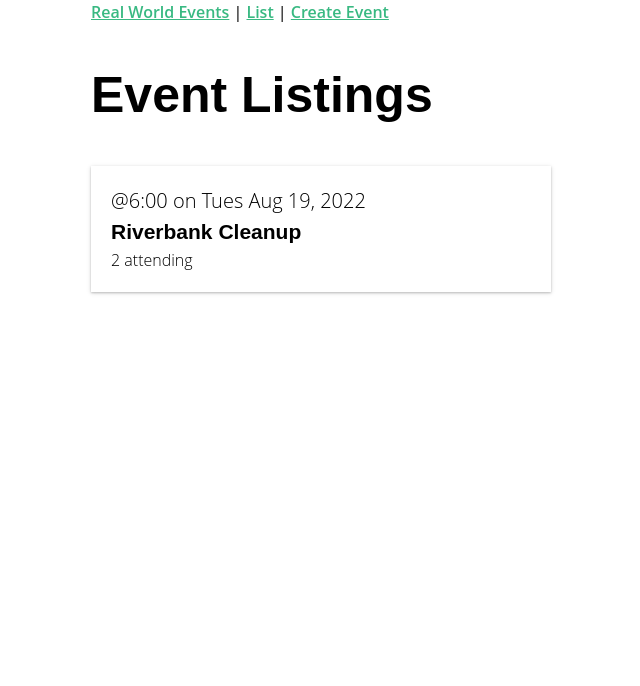
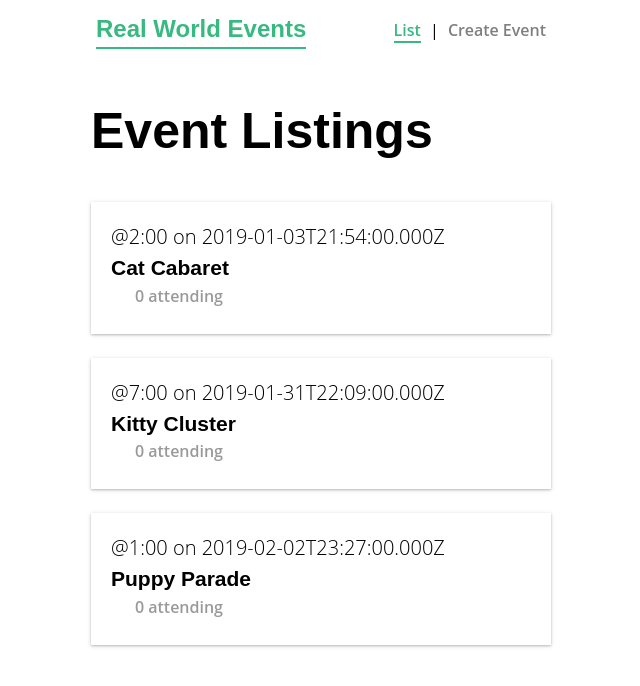
Before and after one commit to mortaen/real-world-vue, a Vue app: page / in a window 1280 px wide. Shown: the top 686 px of the page, without its empty margins (319-959 px from the left). Built offline with nearby package versions, Linux system fonts and the light colour scheme; data requests are answered from the project's data file.

Commit message:
Add BaseIcon and axios call to db.json

```diff
--- /dev/null
+++ b/db.json
@@ -0,0 +1,49 @@
+{
+    "events": [
+      {
+        "id": 5928101,
+        "user": {
+          "id": "abc123",
+          "name": "Adam"
+        },
+        "category": "animal welfare",
+        "organizer": "Adam",
+        "title": "Cat Cabaret",
+        "description": "Yay felines!",
+        "location": "Meow Town",
+        "date": "2019-01-03T21:54:00.000Z",
+        "time": "2:00",
+        "attendees": []
+      },
+      {
+        "id": 8419988,
+        "user": {
+          "id": "abc123",
+          "name": "Adam"
+        },
+        "category": "animal welfare",
+        "organizer": "Adam",
+        "title": "Kitty Cluster",
+        "description": "Yay cats!",
+        "location": "Catlandia",
+        "date": "2019-01-31T22:09:00.000Z",
+        "time": "7:00",
+        "attendees": []
+      },
+      {
+        "id": 4582797,
+        "user": {
+          "id": "abc123",
+          "name": "Adam"
+        },
+        "category": "animal welfare",
+        "organizer": "Adam",
+        "title": "Puppy Parade",
+        "description": "Yay pups!",
+        "location": "Puptown ",
+        "date": "2019-02-02T23:27:00.000Z",
+        "time": "1:00",
+        "attendees": []
+      }
+    ]
+  }
--- a/package.json
+++ b/package.json
@@ -8,7 +8,10 @@
     "lint": "vue-cli-service lint"
   },
   "dependencies": {
+    "axios": "^0.24.0",
     "core-js": "^3.6.5",
+    "feather-icons": "^4.28.0",
+    "lodash": "^4.17.21",
     "vue": "^2.6.11",
     "vue-router": "^3.2.0",
     "vuex": "^3.4.0"
--- /dev/null
+++ b/src/components/BaseIcon.vue
@@ -0,0 +1,52 @@
+<template>
+  <div class="icon-wrapper">
+    <svg class="icon" :width="width" :height="height">
+      <use v-bind="{ 'xlink:href': '/feather-sprite.svg#' + name }" />
+    </svg>
+    <slot></slot>
+  </div>
+</template>
+
+<script>
+import feather from 'feather-icons'
+export default {
+  props: {
+    name: String,
+    width: {
+      type: [Number, String],
+      default: 24,
+    },
+    height: {
+      type: [Number, String],
+      default: 24,
+    },
+  },
+  computed: {
+    svg() {
+      return feather.icons[this.name].toSvg({
+        class: 'icon',
+        width: this.width,
+        height: this.height,
+      })
+    },
+  },
+}
+</script>
+
+<style scoped>
+.icon-wrapper {
+  display: inline-flex;
+  align-items: center;
+  color: rgba(0, 0, 0, 0.4);
+  font-size: 1rem;
+  font-weight: 600;
+  margin-right: 6px;
+}
+.icon {
+  stroke: currentColor;
+  stroke-width: 2;
+  stroke-linecap: round;
+  stroke-linejoin: round;
+  fill: none;
+}
+</style>
--- a/src/components/EventCard.vue
+++ b/src/components/EventCard.vue
@@ -1,32 +1,25 @@
 <template>
   <router-link
     class="event-link"
-    :to="{ name: 'event-show', params: { id: '1' } }"
+    :to="{ name: 'event-show', params: { id: event.id } }"
   >
     <div class="event-card -shadow">
       <span class="eyebrow">@{{ event.time }} on {{ event.date }} </span>
       <h4 class="title">{{ event.title }}</h4>
-      <span>{{ event.attendees.length }} attending</span>
+      <BaseIcon name="users"
+        >{{ event.attendees ? event.attendees.length : 0 }} attending</BaseIcon
+      >
     </div>
   </router-link>
 </template>
 
 <script>
+import BaseIcon from './BaseIcon.vue'
 export default {
-  data() {
-    return {
-      event: {
-        id: 1,
-        title: 'Riverbank Cleanup',
-        date: 'Tues Aug 19, 2022',
-        time: '6:00',
-        attendees: [
-          { id: 'abc123', name: 'Adam Jahr' },
-          { id: 'def456', name: 'Greg Pollack' },
-        ],
-      },
-    }
+  props: {
+    event: Object,
   },
+  components: { BaseIcon },
 }
 </script>
 
--- a/src/components/NavBar.vue
+++ b/src/components/NavBar.vue
@@ -1,9 +1,14 @@
 <template>
-  <div id="nav">
+  <div id="nav" class="nav">
+    <router-link to="/" class="brand nav-item">Real World Events</router-link>
     <nav>
-      <router-link to="/" class="brand">Real World Events</router-link> |
-      <router-link :to="{ name: 'event-list' }">List</router-link> |
-      <router-link :to="{ name: 'event-create' }">Create Event</router-link>
+      <router-link :to="{ name: 'event-list' }" class="nav-item"
+        >List</router-link
+      >
+      |
+      <router-link :to="{ name: 'event-create' }" class="nav-item"
+        >Create Event</router-link
+      >
     </nav>
   </div>
 </template>
--- a/src/main.js
+++ b/src/main.js
@@ -2,6 +2,24 @@ import Vue from 'vue'
 import App from './App.vue'
 import router from './router/router'
 import store from './store'
+import upperFirst from 'lodash/upperFirst'
+import camelCase from 'lodash/camelCase'
+
+const requireComponent = require.context(
+  './components',
+  false,
+  /Base[A-Z]\w+\.(vue|js)$/
+)
+
+requireComponent.keys().forEach((fileName) => {
+  const componentConfig = requireComponent(fileName)
+
+  const componentName = upperFirst(
+    camelCase(fileName.replace(/^\.\/(.*)\.\w+$/, '$1'))
+  )
+
+  Vue.component(componentName, componentConfig.default || componentConfig)
+})
 
 Vue.config.productionTip = false
 
--- a/src/pages/EventList.vue
+++ b/src/pages/EventList.vue
@@ -1,16 +1,34 @@
 <template>
   <div>
     <h1>Event Listings</h1>
-    <EventCard />
+    <EventCard v-for="event in events" :key="event.id" :event="event" />
+    <BaseIcon />
   </div>
 </template>
 
 <script>
 import EventCard from '../components/EventCard.vue'
+import BaseIcon from '../components/BaseIcon.vue'
+import EventService from '@/services/EventService.js'
 
 export default {
   components: {
     EventCard,
+    BaseIcon,
+  },
+  data() {
+    return {
+      events: [],
+    }
+  },
+  created() {
+    EventService.getEvents()
+      .then((response) => {
+        this.events = response.data
+      })
+      .catch((error) => {
+        console.log('There was an error: ' + error)
+      })
   },
 }
 </script>
--- a/src/pages/EventShow.vue
+++ b/src/pages/EventShow.vue
@@ -1,9 +1,71 @@
 <template>
-  <h1>Showing Event #{{ id }}</h1>
+  <div>
+    <div class="event-header">
+      <span class="eyebrow">@{{ event.time }} on {{ event.date }}</span>
+      <h1 class="title">{{ event.title }}</h1>
+      <h5>Organized by {{ event.organizer }}</h5>
+      <h5>Category: {{ event.category }}</h5>
+    </div>
+    <BaseIcon name="map"><h2>Location</h2></BaseIcon>
+    <address>{{ event.location }}</address>
+    <h2>Event details</h2>
+    <p>{{ event.description }}</p>
+    <h2>
+      Attendees
+      <span class="badge -fill-gradient">{{
+        event.attendees ? event.attendees.length : 0
+      }}</span>
+    </h2>
+    <ul class="list-group">
+      <li
+        v-for="(attendee, index) in event.attendees"
+        :key="index"
+        class="list-item"
+      >
+        <b>{{ attendee.name }}</b>
+      </li>
+    </ul>
+  </div>
 </template>
 
 <script>
+import EventService from '@/services/EventService.js'
 export default {
   props: ['id'],
+  data() {
+    return {
+      event: {},
+    }
+  },
+  created() {
+    EventService.getEvent(this.id)
+      .then((response) => {
+        this.event = response.data
+      })
+      .catch((error) => {
+        console.log('There was an error: ', error)
+      })
+  },
 }
 </script>
+
+<style scoped>
+.location {
+  margin-bottom: 0;
+}
+.location > .icon {
+  margin-left: 10px;
+}
+.event-header > .title {
+  margin: 0;
+}
+.list-group {
+  margin: 0;
+  padding: 0;
+  list-style: none;
+}
+.list-group > .list-item {
+  padding: 1em 0;
+  border-bottom: solid 1px #e5e5e5;
+}
+</style>
--- /dev/null
+++ b/src/services/EventService.js
@@ -0,0 +1,19 @@
+import axios from 'axios'
+
+const apiClient = axios.create({
+  baseURL: 'http://localhost:3000',
+  withCredentials: false,
+  headers: {
+    Accept: 'application/json',
+    'Content-Type': 'application/json',
+  },
+})
+
+export default {
+  getEvents() {
+    return apiClient.get('/events')
+  },
+  getEvent(id) {
+    return apiClient.get('/events/' + id)
+  },
+}
```
Also changed, not shown: 1 other file (tests, documents, lock files or other folders).
